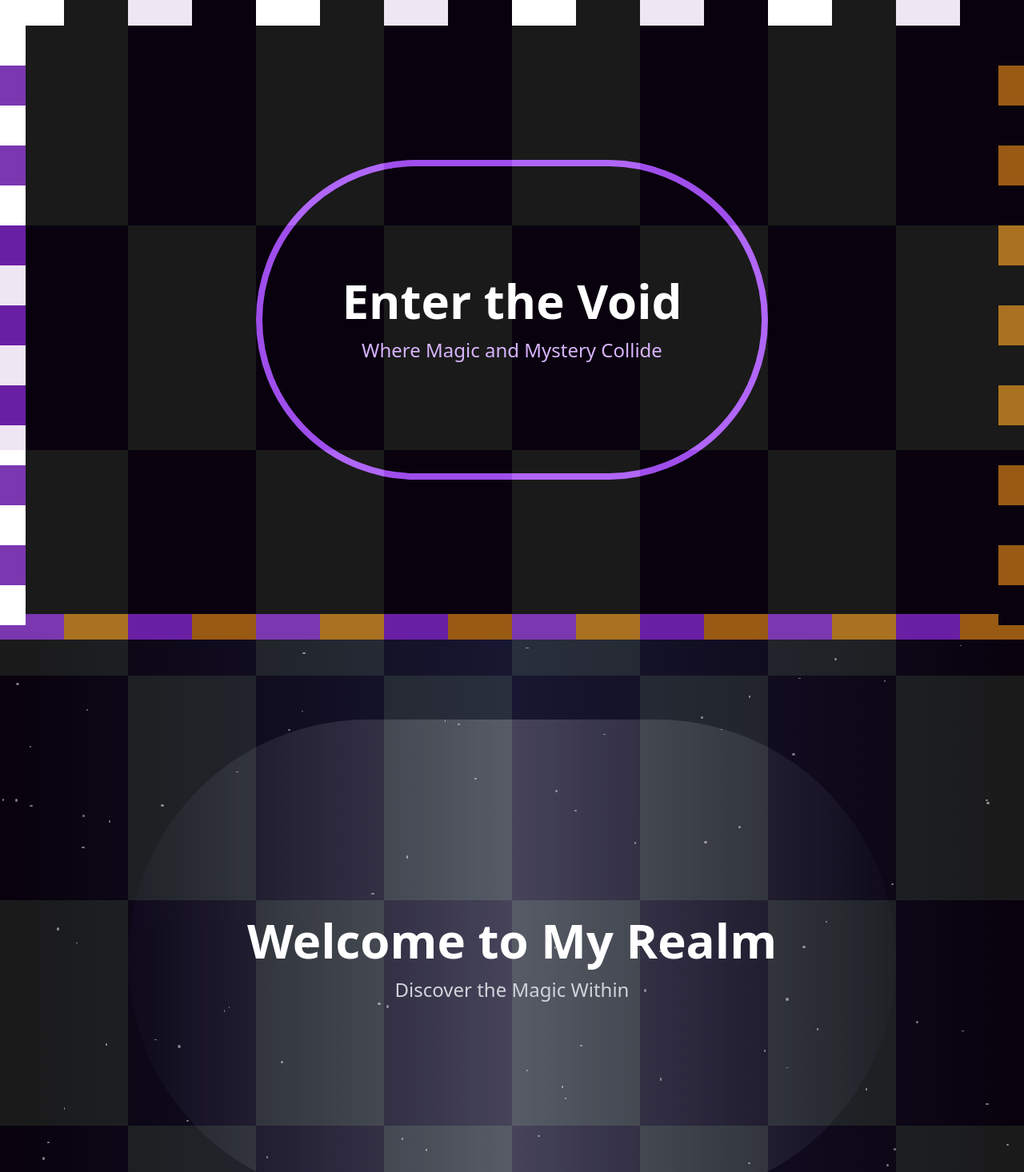
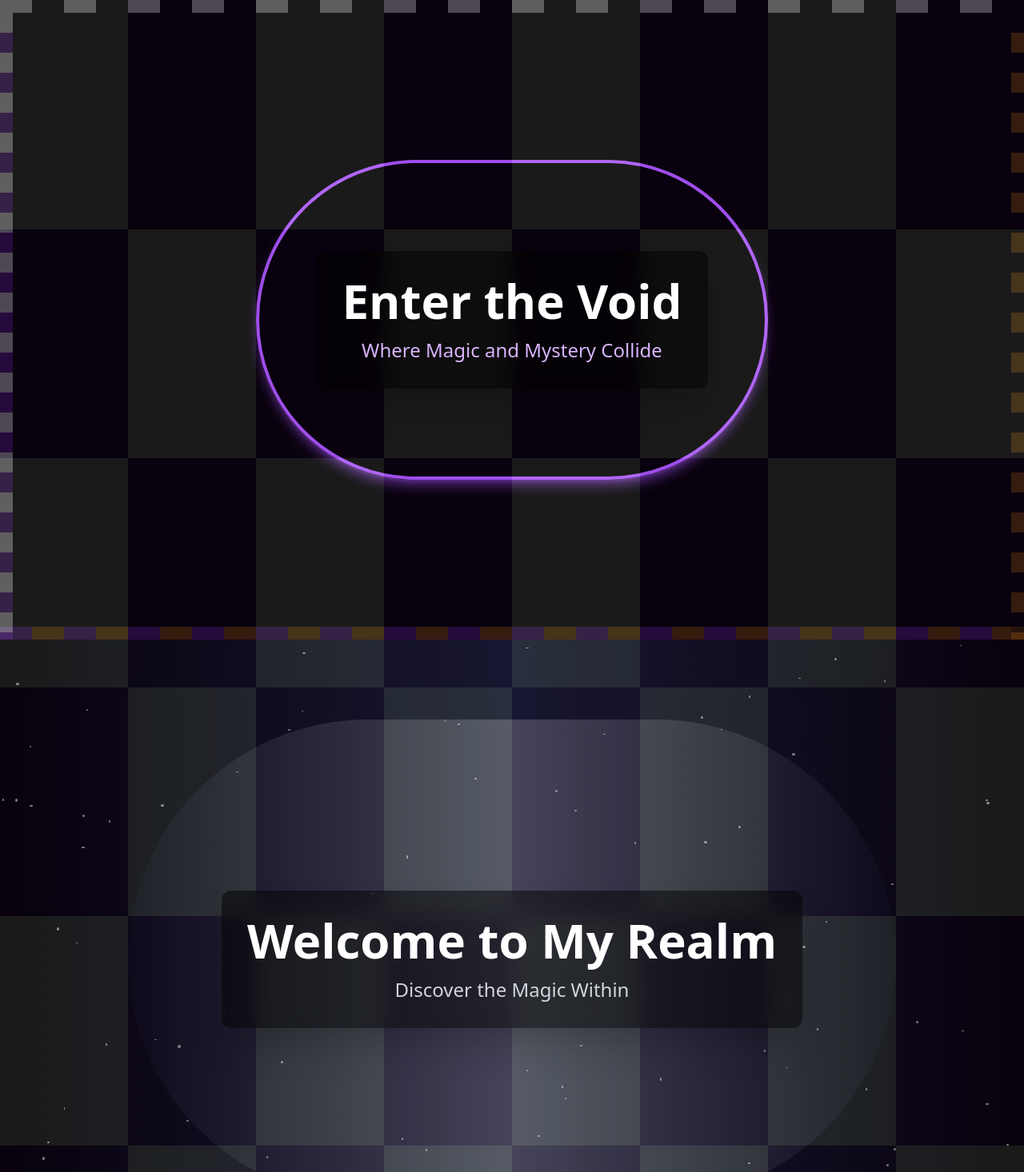
Before and after one commit to robertpauson/mystic-my-portal-44, a React (Vite) app: page / in a window 1280 px wide. Shown: the top 1466 px of the page at 80% size. Built offline with nearby package versions, Linux system fonts and the light colour scheme.

Commit message:
Enhance UI for High Fashion Look
Refactor the styling of the application to create a more high fashion and magical aesthetic. Improvements include adding antialiasing, blurs, and shadows, as well as refining borders and padding to enhance the overall visual appeal.
[skip gpt_engineer]

```diff
--- a/src/pages/Index.jsx
+++ b/src/pages/Index.jsx
@@ -12,33 +12,33 @@ const Index = () => {
           <div className="w-3/4 h-3/4 bg-gradient-radial from-white via-purple-300 to-black rounded-full opacity-30 animate-pulse"></div>
         </div>
         <div className="absolute inset-0 flex items-center justify-center">
-          <div className="w-1/2 h-1/2 border-8 border-purple-500 rounded-full"></div>
+          <div className="w-1/2 h-1/2 border-4 border-purple-500 rounded-full shadow-lg shadow-purple-500/50"></div>
         </div>
-        {/* Necro-themed chessboard border */}
+        {/* Refined necro-themed chessboard border */}
         <div className="absolute inset-0 pointer-events-none">
-          <div className="h-8 w-full flex">
-            {[...Array(16)].map((_, i) => (
-              <div key={i} className={`flex-1 h-full ${i % 2 === 0 ? 'bg-white' : 'bg-black'}`}></div>
+          <div className="h-4 w-full flex">
+            {[...Array(32)].map((_, i) => (
+              <div key={i} className={`flex-1 h-full ${i % 2 === 0 ? 'bg-white/30' : 'bg-black/30'}`}></div>
             ))}
           </div>
-          <div className="h-8 w-full flex absolute bottom-0">
-            {[...Array(16)].map((_, i) => (
-              <div key={i} className={`flex-1 h-full ${i % 2 === 0 ? 'bg-purple-800' : 'bg-yellow-700'}`}></div>
+          <div className="h-4 w-full flex absolute bottom-0">
+            {[...Array(32)].map((_, i) => (
+              <div key={i} className={`flex-1 h-full ${i % 2 === 0 ? 'bg-purple-800/30' : 'bg-yellow-700/30'}`}></div>
             ))}
           </div>
-          <div className="w-8 h-full absolute left-0 flex flex-col">
-            {[...Array(16)].map((_, i) => (
-              <div key={i} className={`flex-1 w-full ${i % 2 === 0 ? 'bg-white' : 'bg-purple-800'}`}></div>
+          <div className="w-4 h-full absolute left-0 flex flex-col">
+            {[...Array(32)].map((_, i) => (
+              <div key={i} className={`flex-1 w-full ${i % 2 === 0 ? 'bg-white/30' : 'bg-purple-800/30'}`}></div>
             ))}
           </div>
-          <div className="w-8 h-full absolute right-0 flex flex-col">
-            {[...Array(16)].map((_, i) => (
-              <div key={i} className={`flex-1 w-full ${i % 2 === 0 ? 'bg-black' : 'bg-yellow-700'}`}></div>
+          <div className="w-4 h-full absolute right-0 flex flex-col">
+            {[...Array(32)].map((_, i) => (
+              <div key={i} className={`flex-1 w-full ${i % 2 === 0 ? 'bg-black/30' : 'bg-yellow-700/30'}`}></div>
             ))}
           </div>
         </div>
-        <div className="relative z-10 text-center">
-          <h1 className="text-6xl font-bold text-white mb-4">Enter the Void</h1>
+        <div className="relative z-10 text-center p-8 bg-black/50 backdrop-blur-md rounded-xl shadow-2xl">
+          <h1 className="text-6xl font-bold text-white mb-4 text-shadow">Enter the Void</h1>
           <p className="text-2xl text-purple-300">Where Magic and Mystery Collide</p>
         </div>
       </div>
@@ -63,14 +63,14 @@ const Index = () => {
             ></div>
           ))}
         </div>
-        <div className="relative z-10 text-center">
-          <h1 className="text-6xl font-bold text-white mb-4">Welcome to My Realm</h1>
+        <div className="relative z-10 text-center p-8 bg-black/50 backdrop-blur-md rounded-xl shadow-2xl">
+          <h1 className="text-6xl font-bold text-white mb-4 text-shadow">Welcome to My Realm</h1>
           <p className="text-2xl text-gray-300">Discover the Magic Within</p>
         </div>
       </div>
 
       <div className="relative z-10 container mx-auto px-4 py-16">
-        <h2 className="text-4xl font-bold text-white mb-8 text-center">Explore My World</h2>
+        <h2 className="text-4xl font-bold text-white mb-8 text-center text-shadow">Explore My World</h2>
 
         <div className="grid grid-cols-1 md:grid-cols-2 gap-8">
           <FeatureCard
@@ -99,10 +99,10 @@ const Index = () => {
         </div>
 
         <div className="mt-16 text-center">
-          <p className="text-xl text-white mb-4">
+          <p className="text-xl text-white mb-4 text-shadow">
             Dive into my world of endless possibilities and discover the magic within.
           </p>
-          <button className="bg-purple-600 hover:bg-purple-700 text-white font-bold py-2 px-4 rounded-full transition duration-300">
+          <button className="bg-purple-600 hover:bg-purple-700 text-white font-bold py-3 px-6 rounded-full transition duration-300 shadow-lg hover:shadow-xl transform hover:-translate-y-1">
             Explore More
           </button>
         </div>
@@ -127,10 +127,10 @@ const Index = () => {
 const FeatureCard = ({ icon, title, description, link }) => {
   return (
     <Link to={link || "#"} className="block">
-      <div className="bg-white/10 backdrop-blur-lg rounded-lg p-6 shadow-lg hover:shadow-xl transition duration-300">
+      <div className="bg-white/10 backdrop-blur-lg rounded-lg p-8 shadow-xl hover:shadow-2xl transition duration-300 transform hover:-translate-y-1">
         <div className="flex items-center mb-4">
           {icon}
-          <h2 className="text-2xl font-semibold text-white ml-4">{title}</h2>
+          <h2 className="text-2xl font-semibold text-white ml-4 text-shadow">{title}</h2>
         </div>
         <p className="text-gray-300">{description}</p>
       </div>
```
